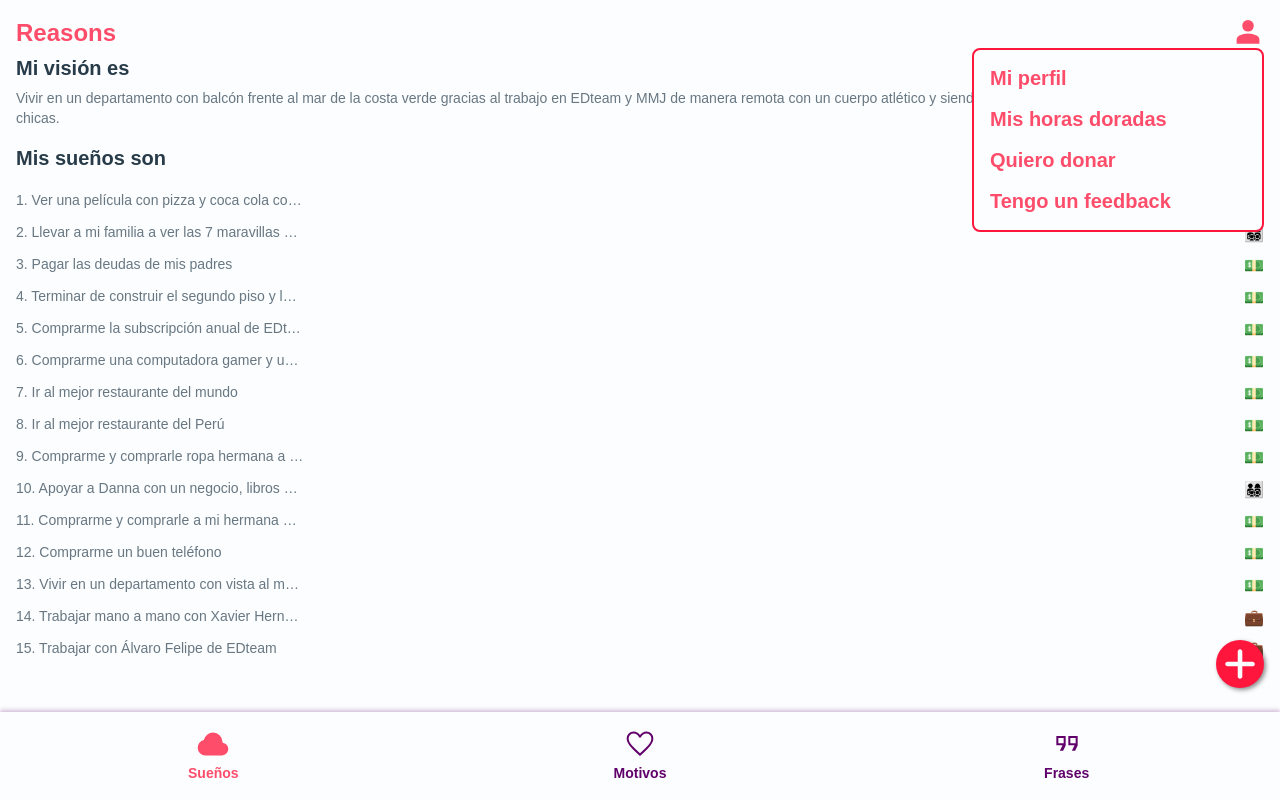
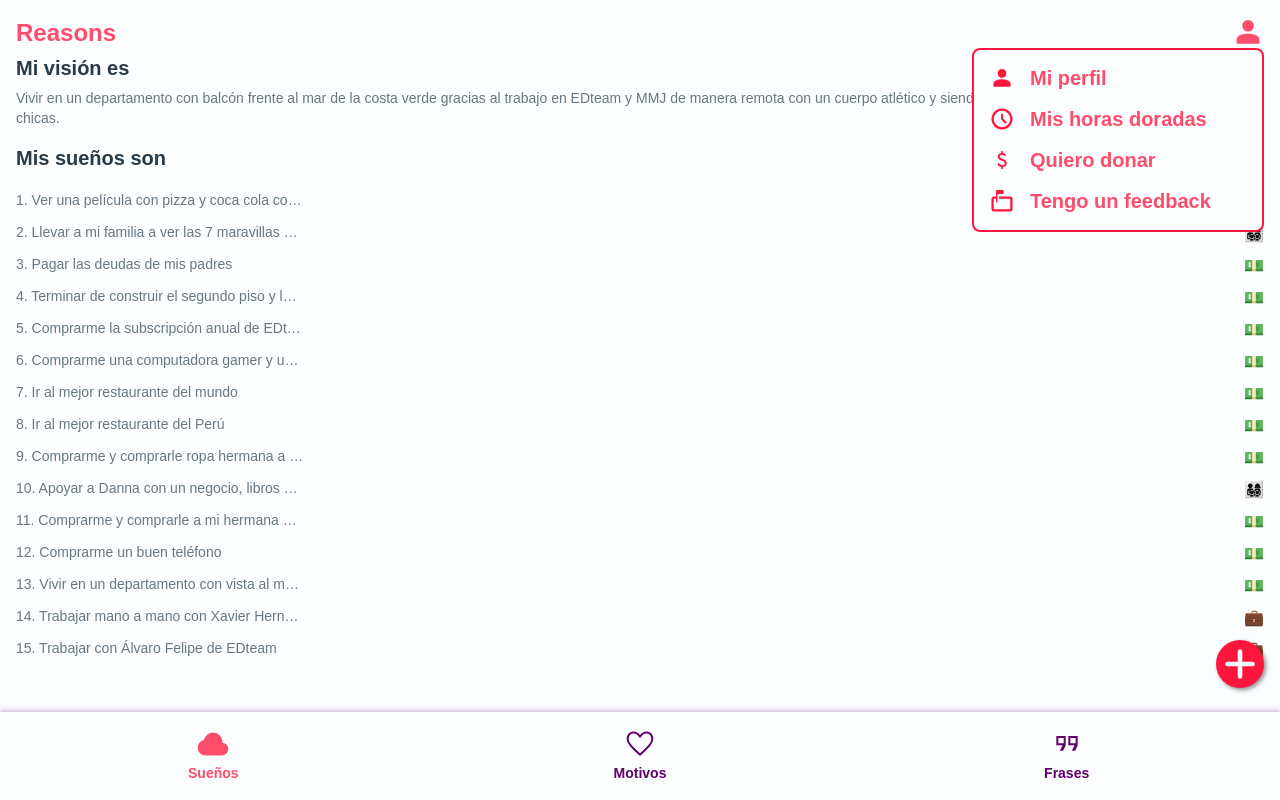
Before and after one commit to DenilDenilson/reasons, a React (Vite) app: page / in a window 1280 px wide. Both pictures are taken after a click on the element 1248 px from the left and 32 px from the top of the page. Built offline with nearby package versions, Linux system fonts and the light colour scheme.

Commit message:
añadido estilos a los navOptions y creado los componentes svg necesarios:

```diff
--- a/src/NavTopOption.jsx
+++ b/src/NavTopOption.jsx
@@ -1,7 +1,5 @@
+import Person from "./assets/Person";
+
 export default function NavTopOption({ text }) {
-  return (
-    <a href="" className="w-64">
-      <li className="heading4 text-base-500 w-auto">{text}</li>
-    </a>
-  );
+  return <p className="heading4 text-base-500 w-auto flex gap-4">{text}</p>;
 }
--- a/src/NavTopOptions.jsx
+++ b/src/NavTopOptions.jsx
@@ -1,12 +1,44 @@
 import NavTopOption from "./NavTopOption";
+import Person from "./assets/Person";
+import Clock from "./assets/Clock";
+import Money from "./assets/Money";
+import MailBox from "./assets/MailBox";
 
 export default function NavTopOptions() {
   return (
     <ul className="absolute right-0 flex flex-col p-4 bg-greys-BG gap-4 border-2 border-base-600 rounded-lg">
-      <NavTopOption text={"Mi perfil"} />
-      <NavTopOption text={"Mis horas doradas"} />
-      <NavTopOption text={"Quiero donar"} />
-      <NavTopOption text={"Tengo un feedback"} />
+      <li className="w-64">
+        <a href="" className="flex gap-4">
+          <span>
+            <Person width={24} height={24} fill={"#FE163D"} />
+          </span>
+          <NavTopOption text={"Mi perfil"} />
+        </a>
+      </li>
+      <li className="w-64">
+        <a href="" className="flex gap-4">
+          <span>
+            <Clock width={24} height={24} fill={"#FE163D"} />
+          </span>
+          <NavTopOption text={"Mis horas doradas"} />
+        </a>
+      </li>
+      <li className="w-64">
+        <a href="" className="flex gap-4">
+          <span>
+            <Money width={24} height={24} fill={"#FE163D"} />
+          </span>
+          <NavTopOption text={"Quiero donar"} />
+        </a>
+      </li>
+      <li className="w-64">
+        <a href="" className="flex gap-4">
+          <span>
+            <MailBox width={24} height={24} fill={"#FE163D"} />
+          </span>
+          <NavTopOption text={"Tengo un feedback"} />
+        </a>
+      </li>
     </ul>
   );
 }
--- /dev/null
+++ b/src/assets/Clock.jsx
@@ -0,0 +1,14 @@
+export default function Clock(props) {
+  return (
+    <svg
+      xmlns="http://www.w3.org/2000/svg"
+      height={48}
+      viewBox="0 96 960 960"
+      width={48}
+      fill={props.color}
+      {...props}
+    >
+      <path d="M588 742q10.14 12 27.888 11.5t30.068-12.457Q658 730 658 712t-11-30L522 558.566V405q0-14.949-11.312-26.474Q499.375 367 484 367q-17.375 0-29.188 11.65Q443 390.3 443 406v167q0 8.826 4 17.699 4 8.872 10 14.301l131 137ZM480.413 997q-86.053 0-163.768-32.886-77.716-32.886-134.772-89.906-57.057-57.019-89.965-134.684Q59 661.859 59 575.834q0-86.281 33.162-163.058 33.163-76.778 90.175-133.667 57.011-56.889 134.481-90.999Q394.288 154 480.276 154q86.349 0 163.07 34.093 76.72 34.093 133.594 90.967 56.874 56.874 90.967 133.621Q902 489.428 902 575.808q0 86.38-34.11 163.612t-90.999 134.243q-56.889 57.012-133.529 90.174Q566.723 997 480.413 997ZM480 576Zm-.747 330Q615 906 712.5 810.115T810 576.738Q810 440 712.871 343q-97.13-97-233.124-97Q343 246 246.5 342.638T150 576.262Q150 714 246.376 810t232.877 96Z" />
+    </svg>
+  );
+}
--- /dev/null
+++ b/src/assets/MailBox.jsx
@@ -0,0 +1,14 @@
+export default function MailBox(props) {
+  return (
+    <svg
+      xmlns="http://www.w3.org/2000/svg"
+      height={48}
+      viewBox="0 96 960 960"
+      width={48}
+      fill={props.name}
+      {...props}
+    >
+      <path d="M150 998q-37.175 0-64.088-27.094Q59 943.812 59 907V486q0-37.225 26.912-64.613Q112.825 394 150 394h92V179q0-19.325 12.85-32.662Q267.7 133 288 133h215q18.9 0 31.95 13.338Q548 159.675 548 179v71q0 18.9-13.05 31.95T503 295H299v316.458q0 11.892-8.254 20.217Q282.491 640 270.93 640q-11.562 0-20.246-8.325T242 610.628V486h-92v421h660V486H359v-92h451q37.463 0 64.731 27.387Q902 448.775 902 486v421q0 36.812-27.387 63.906Q847.225 998 810 998H150Zm0-512v154-154 421-421Z" />
+    </svg>
+  );
+}
--- /dev/null
+++ b/src/assets/Money.jsx
@@ -0,0 +1,14 @@
+export default function Money(props) {
+  return (
+    <svg
+      xmlns="http://www.w3.org/2000/svg"
+      height={48}
+      viewBox="0 96 960 960"
+      width={48}
+      fill={props.name}
+      {...props}
+    >
+      <path d="M483 945q-15 0-24.5-9t-9.5-25v-52q-52-8-86.5-35.5T308 755q-8-13 .5-29t24.5-24q13-3 27.5 1.5T386 724q17 31 44 45t59 14q45 0 72.5-21t27.5-56q0-40-28-63.5T456 595q-69-20-105-61t-36-101q0-52 32.5-91.5T449 292v-52q0-15 9.5-24t24.5-9q14 0 24 9t10 24v52q34 7 65 23.5t51 45.5q8 13 2.5 28.5T613 412q-12 5-27 .5T557 395q-14-13-33-21t-42-8q-43 0-65 17t-22 48q0 31 24.5 53.5T528 532q70 24 104.5 64.5T669 702q0 65-38.5 106T517 860v51q0 16-10 25t-24 9Z" />
+    </svg>
+  );
+}
```
